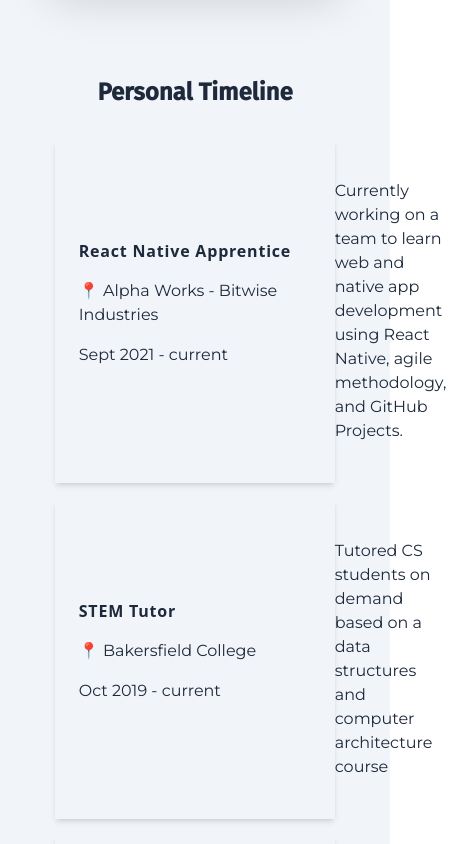
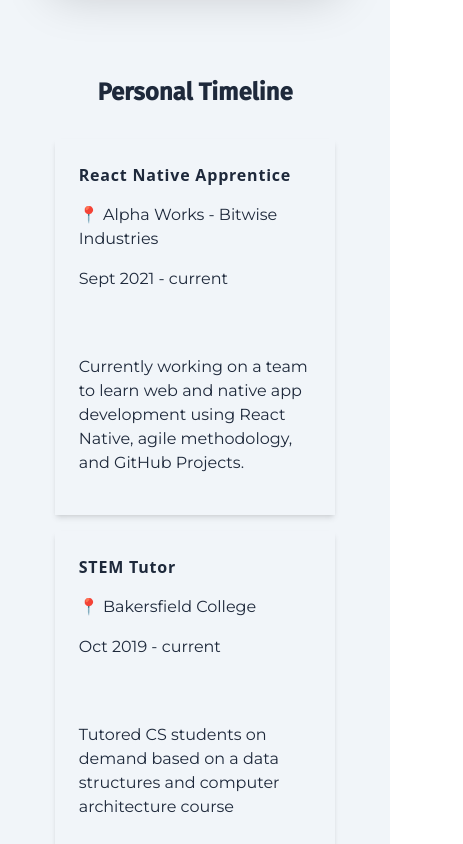
Before and after one commit to alberme/alberme.github.io, a React (Create React App) app: page /#/ in a window 390 px wide. Shown: the part 2280-3124 px from the top of the page, 463 px wide, since content can reach past the window. Built offline with nearby package versions, Linux system fonts and the light colour scheme.

Commit message:
fix(card): add responsiveness and max-width

```diff
--- a/src/components/TimelineCard.js
+++ b/src/components/TimelineCard.js
@@ -2,6 +2,8 @@ import tw from 'tailwind-styled-components';
 
 const TimelineCardContainer = tw.div`
   flex
+  flex-col
+  md:flex-row
   justify-between
   items-center
   h-50
@@ -12,28 +14,15 @@ const TimelineCardContainer = tw.div`
   m-2
 `
 
-// const TimelineDivider = styled.hr`
-//   height: 100%;
-//   width: 1.5px;
-//   border: none;
-//   color: var(--color-text-accent);
-//   background-color: var(--color-text-accent);
-//   @media (max-width: 1024px) {
-//     height: 1.5px;
-//     width: 100%;
-//   }
-// `
-
 export default function TimelineCard({ event }) {
   return (
     <TimelineCardContainer>
-      <div className="min-w-[16rem] p-3">
+      <div className="min-w-[16rem] max-w-[16rem] p-3 self-start">
         <strong className='tracking-wider'>{event.title}</strong>
         <br />
         <p>📍&nbsp;{event.location}</p>
         <p>{event.date}</p>
       </div>
-      {/* <TimelineDivider /> */}
       <div className='mr-auto p-3'>
         <p>{event.description}</p>
       </div>
```
